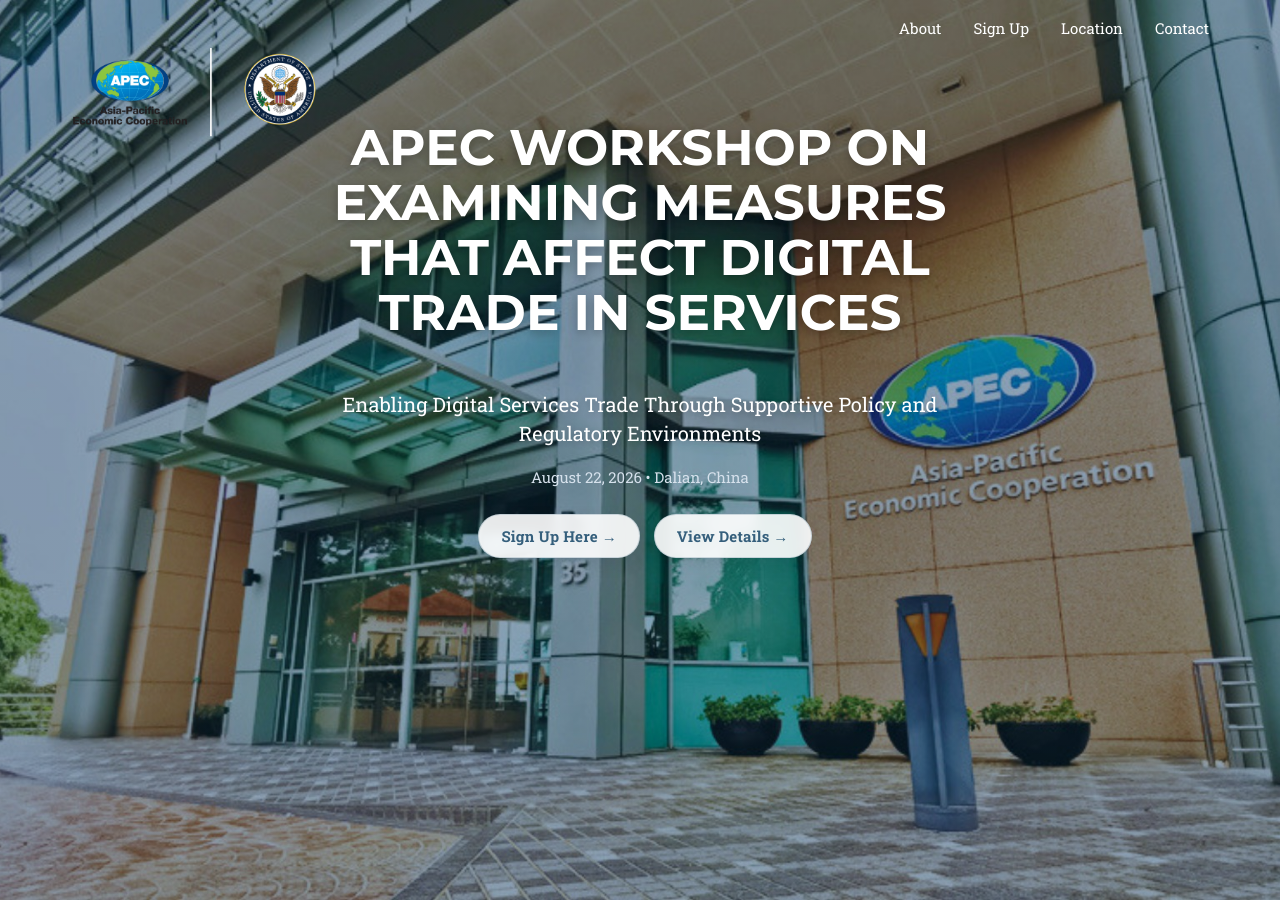
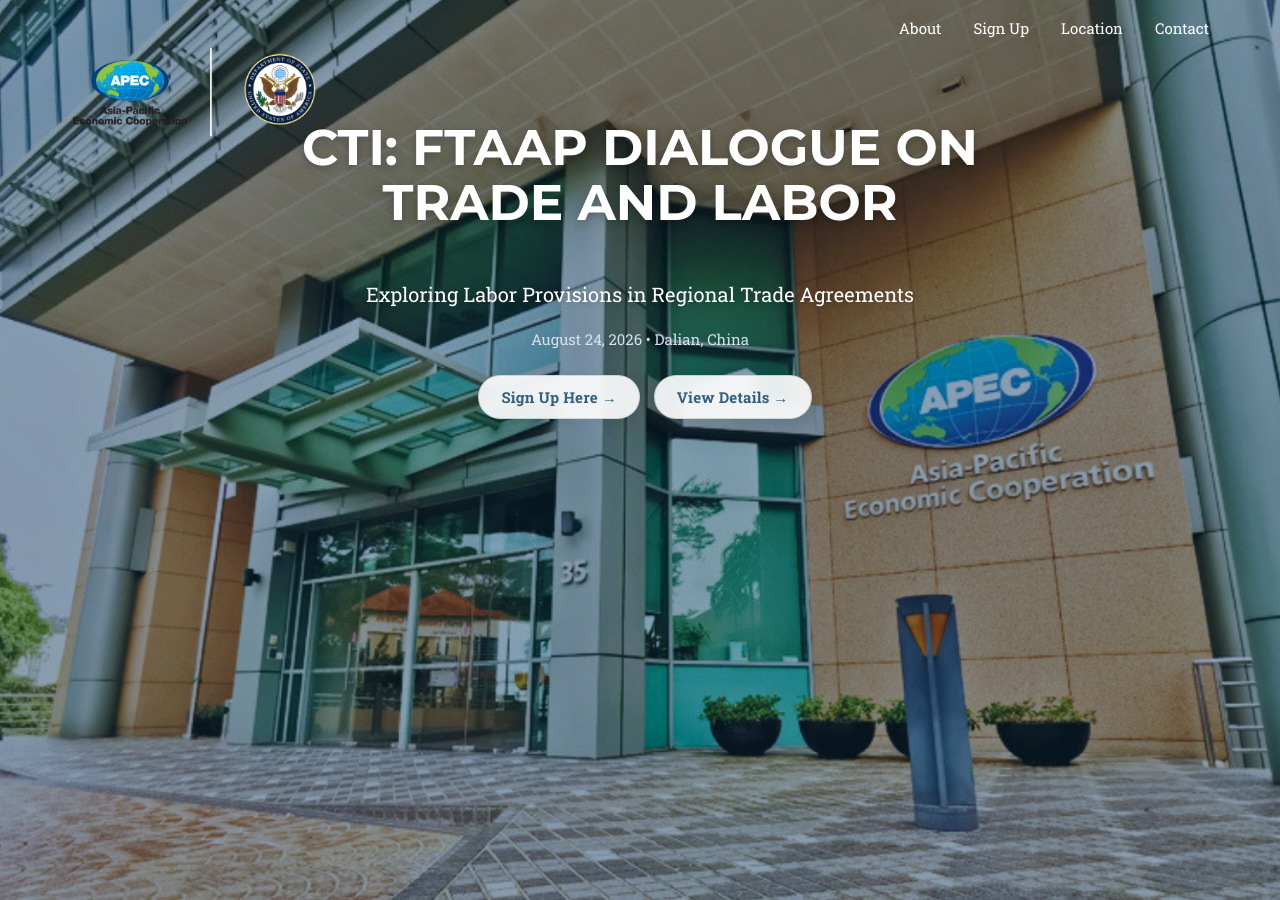
Before and after one commit to usapecrise/cti-ftaap-dialogue, a Jekyll site: the page built from index.html, in a window 1280 px wide and 900 px high. Built offline with Jekyll 4.4.1, drawn with Linux system fonts in a browser that asks for light colours; nearby versions of some CDN libraries; some web fonts are replaced; library files that are not in the unit come from our copies.

Commit message:
Update header-home.html

```diff
--- a/_includes/2017_data/header-home.html
+++ b/_includes/2017_data/header-home.html
@@ -60,15 +60,15 @@
     <div class="intro-text">
 
       <div class="intro-heading">
-         APEC Workshop on Examining Measures that Affect Digital Trade in Services
+         CTI: FTAAP Dialogue on Trade and Labor
       </div>
 
       <div class="intro-lead-in" style="max-width:700px; margin:20px auto;">
-        Enabling Digital Services Trade Through Supportive Policy and Regulatory Environments
+        Exploring Labor Provisions in Regional Trade Agreements
       </div>
 
       <div style="margin-bottom:25px; color:#d6e1ec;">
-        August 22, 2026 • Dalian, China
+        August 24, 2026 • Dalian, China
       </div>
 
       <a href="#register" class="page-scroll btn btn-secondary" style="margin-left:10px;">
```
